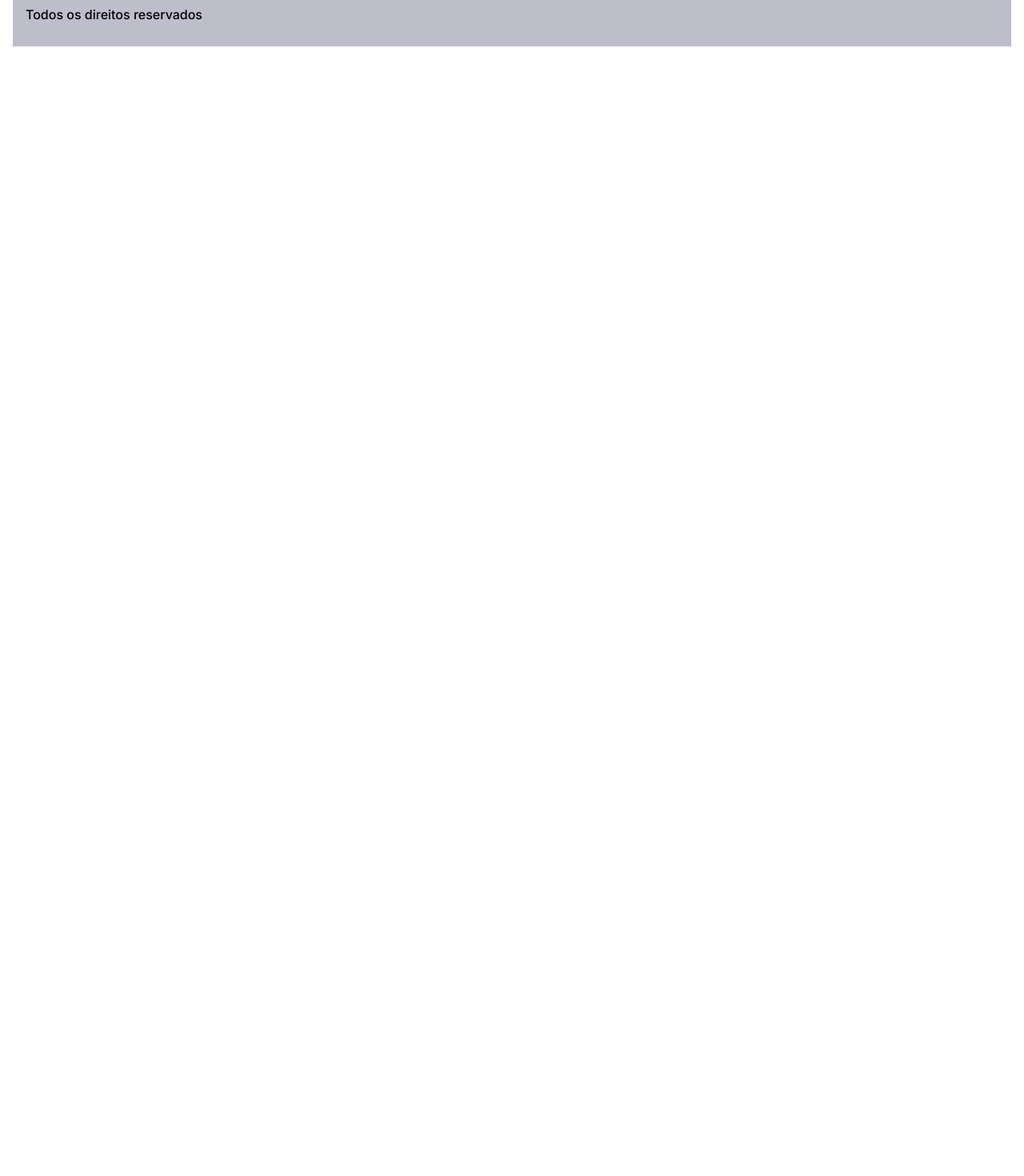
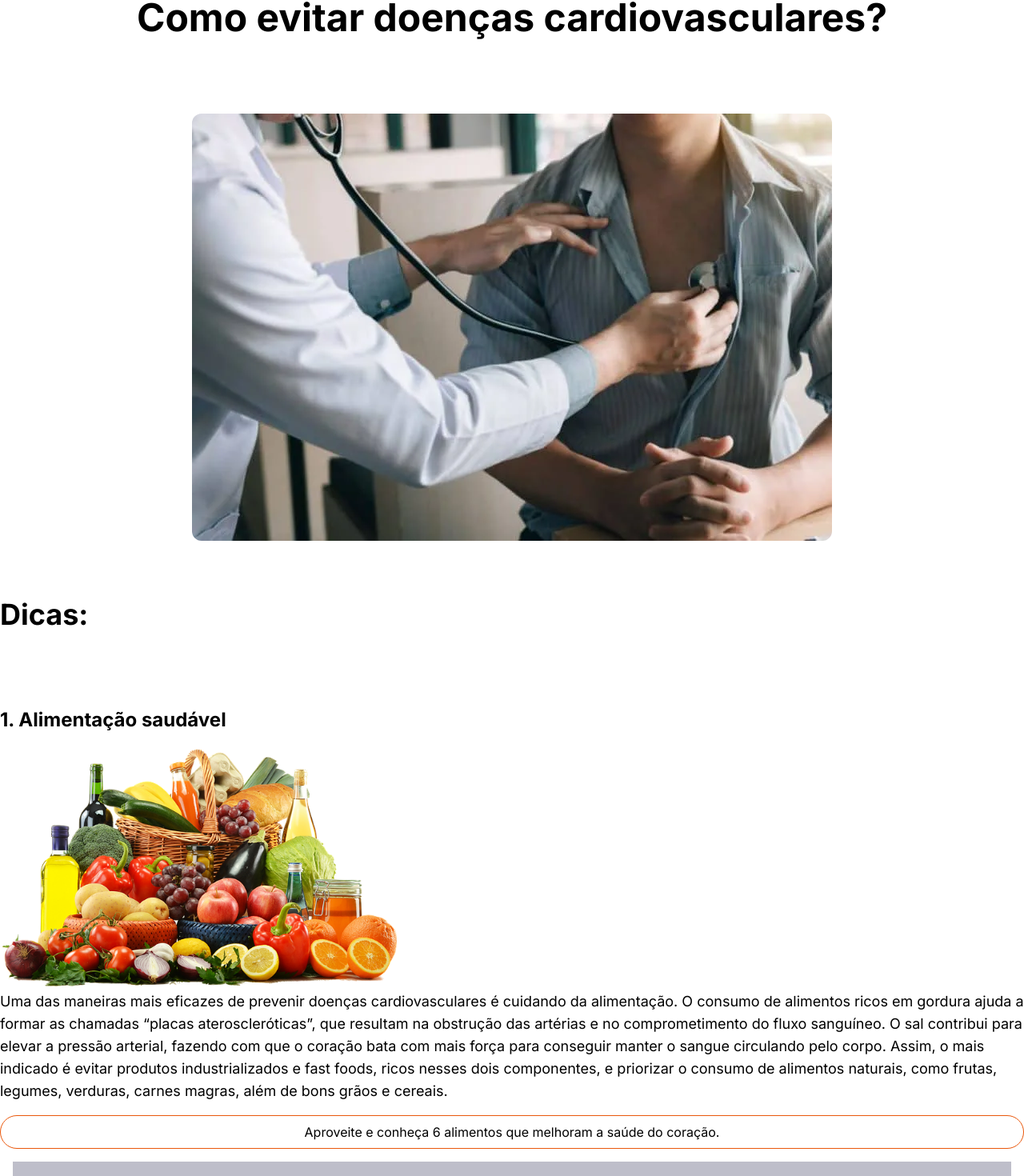
Before and after one commit to LeonardoCamargo77/GS-Web, a Next.js app in the folder gs-web/: page / in a window 1280 px wide. Shown: the part 1101-2571 px from the top of the page at 80% size. Before the commit the page ends 1863 px from the top, so only its background shows below. Built offline with nearby package versions, Linux system fonts and the light colour scheme.

Commit message:
Estilizando page inicial

```diff
--- a/gs-web/src/app/page.jsx
+++ b/gs-web/src/app/page.jsx
@@ -8,21 +8,68 @@ export default function Home() {
 
       <div className="flex justify-center space-x-8">
         <div className="mb-2 overflow-hidden rounded-xl transform hover:rotate-3 transition-transform duration-300">
-          <figure className="flex flex-col items-center">
+          <figure className="flex flex-col items-right">
             <Image src="/img/coracaoo.png" alt="Coração" width={500} height={500} />
-            <figcaption className="text-center font-thin text-lg">MDKNJIANDQIDNIN</figcaption>
           </figure>
         </div>
       </div>
-
       <div className="flex justify-end mt-4">
-
         <Link href="http://localhost:8080/seriesapi/webapi/guincho">
           <div className="border border-orange-600 py-2 px-10 rounded-full text-black hover:bg-orange-600 hover:text-white cursor-pointer">
             Ver Detalhes
           </div>
         </Link>
       </div>
+
+      <div className="mx-auto max-w-screen-xl">
+        <h1 className="text-5xl font-bold text-center mt-16 mb-24">Como evitar doenças cardiovasculares?</h1>
+
+        <div className="flex justify-center space-x-8">
+          <div className="mb-2 overflow-hidden rounded-xl transform hover:rotate-3 transition-transform duration-300">
+            <figure className="flex flex-col items-right">
+              <Image src="/img/doenca.webp" alt="Doença" width={800} height={800} />
+            </figure>
+          </div>
+        </div>
+      </div>
+
+      <div className="mx-auto max-w-screen-xl">
+        <h1 className="text-4xl font-bold text-left mt-16 mb-24">Dicas:</h1>
+      </div>
+
+      <h2 className="text-2xl font-bold text-left mt-16 mb-4">
+        1. Alimentação saudável
+      </h2>
+
+      <figure className="flex flex-col items-left">
+        <Image
+          src="/img/alimentacao.png"
+          alt="AlimentaçãoSaudável"
+          width={500}
+          height={500}
+        />
+        <figcaption className="text-left font-arial text-lg mb-4">
+          Uma das maneiras mais eficazes de prevenir doenças cardiovasculares é
+          cuidando da alimentação. O consumo de alimentos ricos em gordura ajuda
+          a formar as chamadas “placas ateroscleróticas”, que resultam na
+          obstrução das artérias e no comprometimento do fluxo sanguíneo. O sal
+          contribui para elevar a pressão arterial, fazendo com que o coração
+          bata com mais força para conseguir manter o sangue circulando pelo
+          corpo. Assim, o mais indicado é evitar produtos industrializados e
+          fast foods, ricos nesses dois componentes, e priorizar o consumo de
+          alimentos naturais, como frutas, legumes, verduras, carnes magras, além
+          de bons grãos e cereais.
+        </figcaption>
+        <Link href="https://cmosdrake.com.br/blog/6-alimentos-que-melhoram-a-saude-do-coracao/">
+          <div className="border border-orange-600 py-2 px-10 rounded-full text-black hover:bg-orange-600 hover:text-white cursor-pointer text-center">
+            Aproveite e conheça 6 alimentos que melhoram a saúde do coração.
+          </div>
+        </Link>
+      </figure>
     </div>
+
+
+
+
   );
 }
```
Also changed, not shown: gs-web/public/img/alimentacao.png (added), gs-web/public/img/doenca.webp (added).
